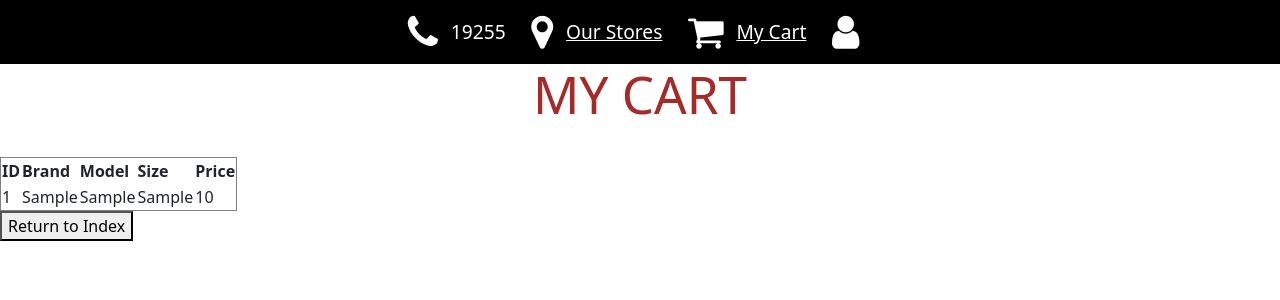
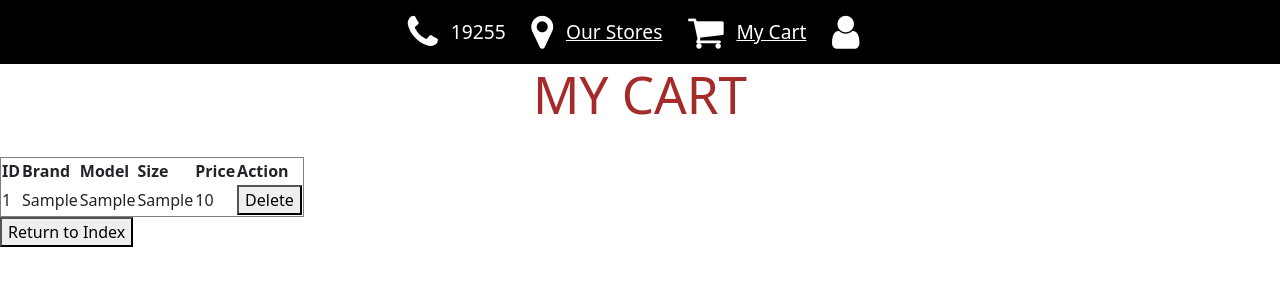
Before and after one commit to a-amrashraf/webprog, a PHP site: page /cart.php in a window 1280 px wide. Shown: the top 300 px of the page. Run offline with PHP 8.4, Linux system fonts and the light colour scheme; tables that the repository leaves empty or names only in its code hold one stand-in row (values such as "Sample post").

Commit message:
Update cart.php

```diff
--- a/cart.php
+++ b/cart.php
@@ -56,10 +56,25 @@ if (isset($_GET['id'])) {
     }
 }
 
+// Delete logic when delete button is clicked
+if (isset($_POST['delete_id'])) {
+    $deleteId = $_POST['delete_id'];
+
+    $deleteQuery = "DELETE FROM cart_tires WHERE id = ?";
+    $stmtDelete = mysqli_prepare($conn, $deleteQuery);
+    mysqli_stmt_bind_param($stmtDelete, 'i', $deleteId);
+    mysqli_stmt_execute($stmtDelete);
+    mysqli_stmt_close($stmtDelete);
+
+    // Redirect back to the previous page or wherever you want after deletion
+    header('Location: ' . $_SERVER['HTTP_REFERER']);
+    exit();
+}
+
 // Rest of your existing code here
 // ...
 
-// For example, if you want to display the existing cart items:
+// Display existing cart items with delete buttons
 $sqlCart = "SELECT * FROM cart_tires";
 $resultCart = mysqli_query($conn, $sqlCart);
 
@@ -67,7 +82,7 @@ echo '<div id="cartInfo">';
 if ($resultCart) {
     if (mysqli_num_rows($resultCart) > 0) {
         echo '<table border="1">';
-        echo '<tr><th>ID</th><th>Brand</th><th>Model</th><th>Size</th><th>Price</th></tr>';
+        echo '<tr><th>ID</th><th>Brand</th><th>Model</th><th>Size</th><th>Price</th><th>Action</th></tr>';
 
         // Output data of each row
         while ($row = mysqli_fetch_assoc($resultCart)) {
@@ -77,6 +92,12 @@ if ($resultCart) {
             echo '<td>' . $row['model'] . '</td>';
             echo '<td>' . $row['size'] . '</td>';
             echo '<td>' . $row['price'] . '</td>';
+            echo '<td>';
+            echo '<form method="post">';
+            echo '<input type="hidden" name="delete_id" value="' . $row['id'] . '">';
+            echo '<button type="submit">Delete</button>';
+            echo '</form>';
+            echo '</td>';
             echo '</tr>';
         }
 
@@ -90,7 +111,6 @@ if ($resultCart) {
 echo '</div>';
 ?>
 
-
 <button onclick="goToIndex()">Return to Index</button>
 <script>
     function goToIndex() {
```
